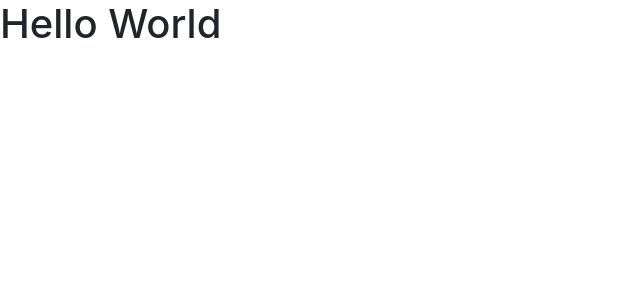
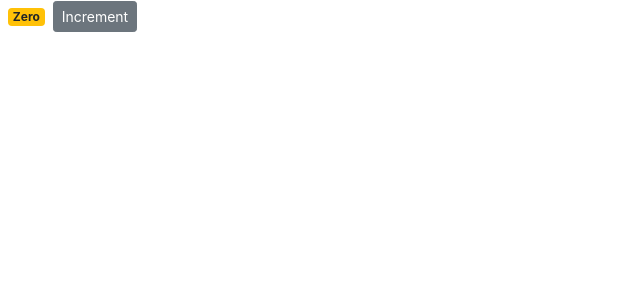
Before and after one commit to mark-kohrman/counter-app, a React (Create React App) app: page / in a window 1280 px wide. Shown: the top 300 px of the page, without its empty margins (0-640 px from the left). Built offline with nearby package versions, Linux system fonts and the light colour scheme.

Commit message:
add dynamic badge class method

```diff
--- a/src/components/counter.jsx
+++ b/src/components/counter.jsx
@@ -1,8 +1,31 @@
 import React, { Component } from 'react';
 
 class Counter extends Component {
+  state = {
+    count: 0,
+  };
+
+
+
   render() {
-    return <h1>Hello World</h1>;
+
+
+    return (
+    <div>
+      <span className={ this.getBadgeClasses() }>{this.formatCount()}</span>
+      <button className="btn btn-secondary btn-sm">Increment</button>
+    </div>
+    );
+  }
+  getBadgeClasses() {
+    let classes = "badge m-2 badge-";
+    classes += (this.state.count === 0) ? "warning" : "primary";
+    return classes;
+  }
+
+  formatCount() {
+    const { count } = this.state;
+    return count === 0 ? 'Zero': count
   }
 }
 
```
Also changed, not shown: 1 other file (tests, documents, lock files or other folders).
